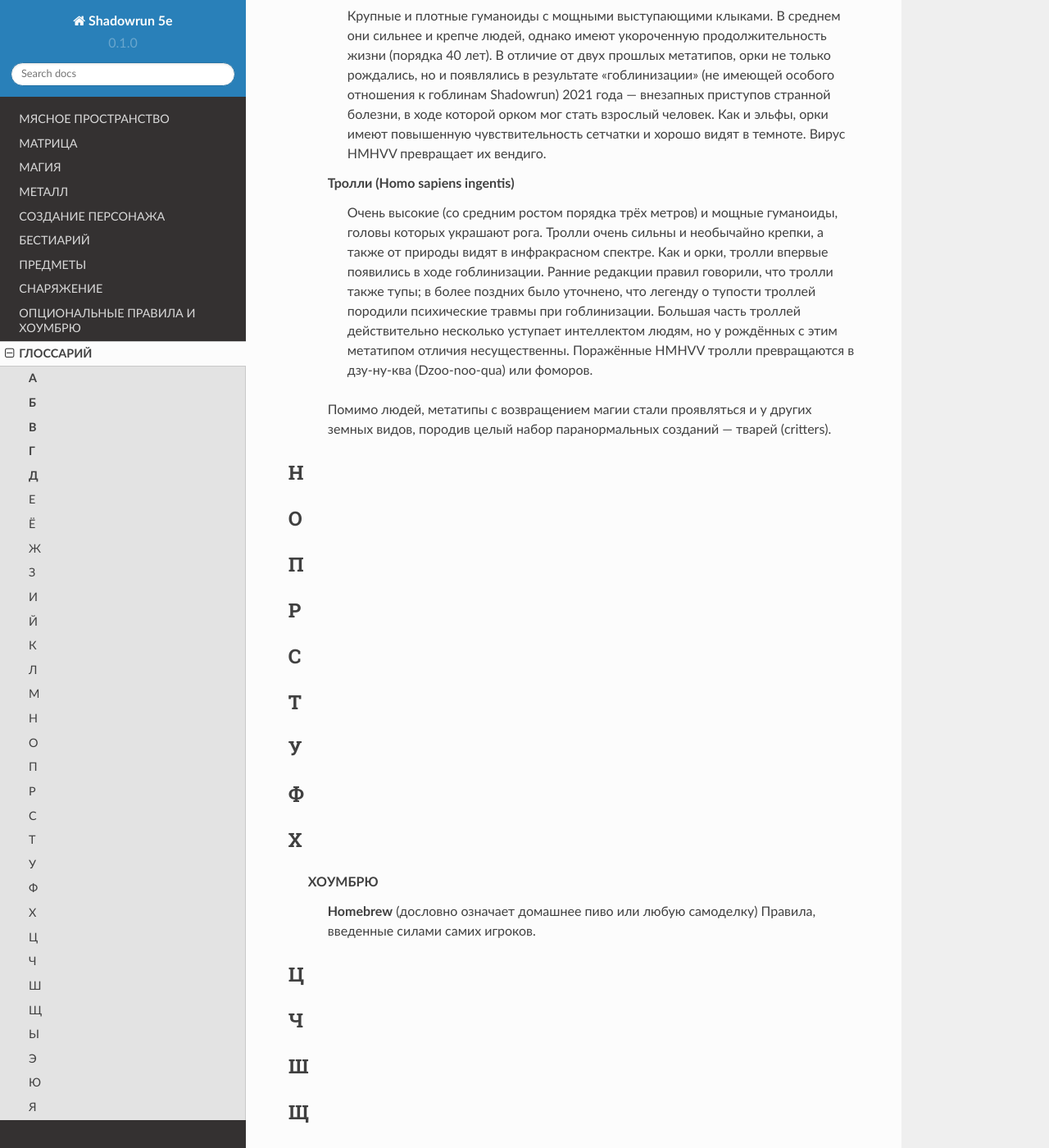
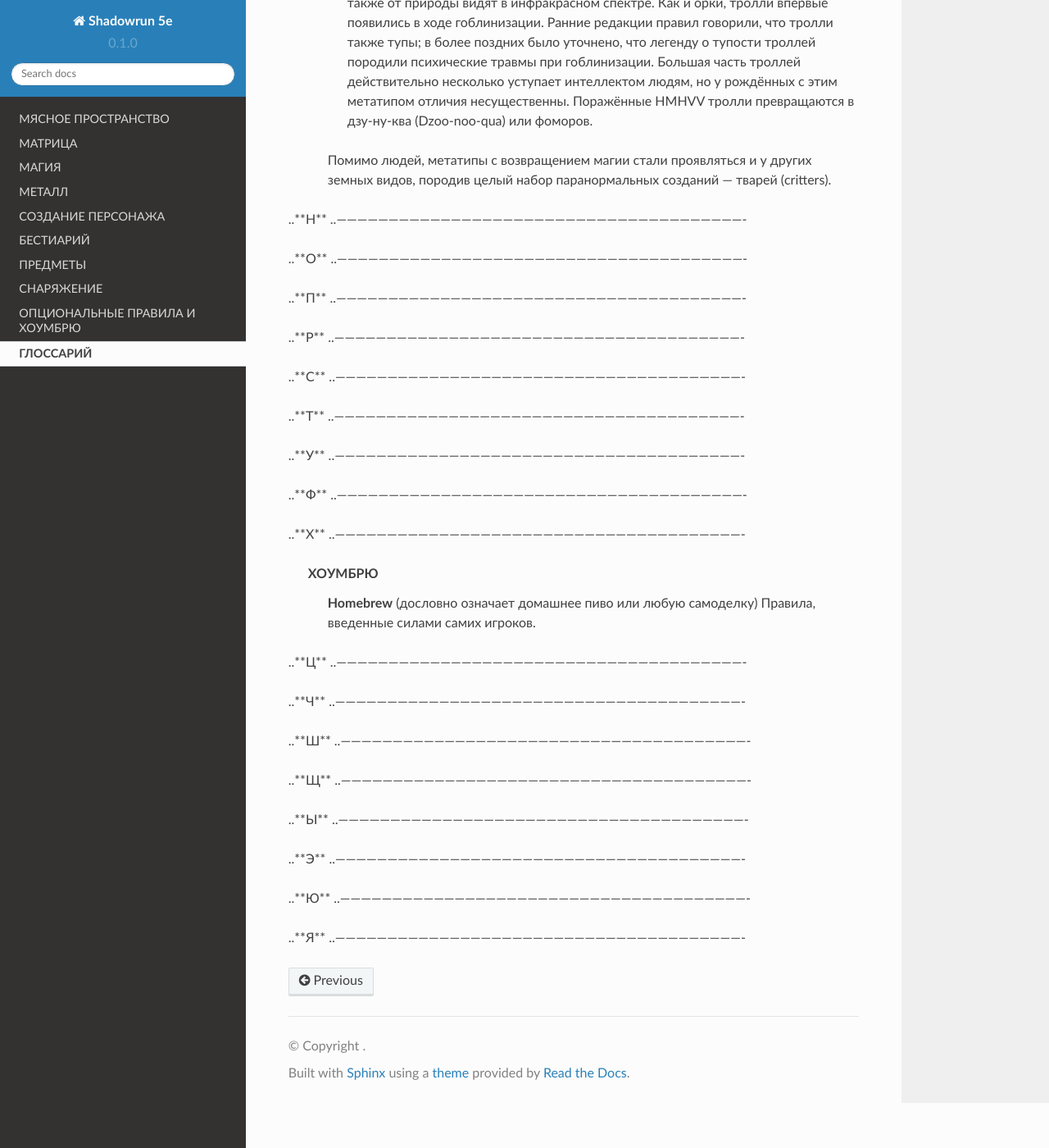
Before and after one commit to Ashokasundari/sr5e-docs, a Sphinx documentation site: the page built from docs/source/glossary.rst, in a window 1280 px wide and 1400 px high, scrolled down 2544 px. Shown: the whole window at 82% size. Built offline with Sphinx 7.4.7 and the Read the Docs theme 2.0.0, drawn with Linux system fonts in a browser that asks for light colours; some of the changed text lies outside the part shown.

Commit message:
Initial commit

```diff
--- a/docs/source/glossary.rst
+++ b/docs/source/glossary.rst
@@ -3,53 +3,52 @@
 
 .. glossary::
 
-**А**
-------------------------------------------------------------------------------------------------------------------------
+.. **А**
+.. ---------------------------------------------------------------------------------------------------------------------
 
 
-**Б**
-------------------------------------------------------------------------------------------------------------------------
+.. **Б**
+.. ---------------------------------------------------------------------------------------------------------------------
 
 
-**В**
-------------------------------------------------------------------------------------------------------------------------
+.. **В**
+.. ---------------------------------------------------------------------------------------------------------------------
 
 
-**Г**
-------------------------------------------------------------------------------------------------------------------------
+.. **Г**
+.. ----------------------------------------------------------------------------------------------------------------------
 
 
-
-**Д**
-------------------------------------------------------------------------------------------------------------------------
+..**Д**
+..----------------------------------------------------------------------------------------------------------------------
 
 
-Е
-------------------------------------------------------------------------------------------------------------------------
+..**Е**
+..----------------------------------------------------------------------------------------------------------------------
 
 
-Ё
-------------------------------------------------------------------------------------------------------------------------
+..**Ё**
+..----------------------------------------------------------------------------------------------------------------------
 
 
-Ж
-------------------------------------------------------------------------------------------------------------------------
+..**Ж**
+..----------------------------------------------------------------------------------------------------------------------
 
 
-З
-------------------------------------------------------------------------------------------------------------------------
+..**З**
+..----------------------------------------------------------------------------------------------------------------------
 
 
-И
-------------------------------------------------------------------------------------------------------------------------
+..**И**
+..----------------------------------------------------------------------------------------------------------------------
 
 
-Й
-------------------------------------------------------------------------------------------------------------------------
+..**Й**
+..----------------------------------------------------------------------------------------------------------------------
 
 
-К
-------------------------------------------------------------------------------------------------------------------------
+..**К**
+..----------------------------------------------------------------------------------------------------------------------
 
 
     КИБЕРПАНК
@@ -66,12 +65,12 @@
         и общества, грани между человеком и машиной, реальностью и виртуальностью.
 
 
-Л
-------------------------------------------------------------------------------------------------------------------------
+..**Л**
+..----------------------------------------------------------------------------------------------------------------------
 
 
-М
-------------------------------------------------------------------------------------------------------------------------
+..**М**
+..----------------------------------------------------------------------------------------------------------------------
 
 
     МЕТАЧЕЛОВЕК
@@ -133,40 +132,40 @@
         породив целый набор паранормальных созданий — тварей (critters).
 
 
-Н
-------------------------------------------------------------------------------------------------------------------------
+..**Н**
+..----------------------------------------------------------------------------------------------------------------------
 
 
-О
-------------------------------------------------------------------------------------------------------------------------
+..**О**
+..----------------------------------------------------------------------------------------------------------------------
 
 
-П
-------------------------------------------------------------------------------------------------------------------------
+..**П**
+..----------------------------------------------------------------------------------------------------------------------
 
 
-Р
-------------------------------------------------------------------------------------------------------------------------
+..**Р**
+..----------------------------------------------------------------------------------------------------------------------
 
 
-С
-------------------------------------------------------------------------------------------------------------------------
+..**С**
+..----------------------------------------------------------------------------------------------------------------------
 
 
-Т
-------------------------------------------------------------------------------------------------------------------------
+..**Т**
+..----------------------------------------------------------------------------------------------------------------------
 
 
-У
-------------------------------------------------------------------------------------------------------------------------
+..**У**
+..----------------------------------------------------------------------------------------------------------------------
 
 
-Ф
-------------------------------------------------------------------------------------------------------------------------
+..**Ф**
+..----------------------------------------------------------------------------------------------------------------------
 
 
-Х
-------------------------------------------------------------------------------------------------------------------------
+..**Х**
+..----------------------------------------------------------------------------------------------------------------------
 
 
     ХОУМБРЮ
@@ -174,33 +173,33 @@
         Правила, введенные силами самих игроков.
 
 
-Ц
-------------------------------------------------------------------------------------------------------------------------
+..**Ц**
+..----------------------------------------------------------------------------------------------------------------------
 
 
-Ч
-------------------------------------------------------------------------------------------------------------------------
+..**Ч**
+..----------------------------------------------------------------------------------------------------------------------
 
 
-Ш
-------------------------------------------------------------------------------------------------------------------------
+..**Ш**
+..----------------------------------------------------------------------------------------------------------------------
 
 
-Щ
-------------------------------------------------------------------------------------------------------------------------
+..**Щ**
+..----------------------------------------------------------------------------------------------------------------------
 
 
-Ы
-------------------------------------------------------------------------------------------------------------------------
+..**Ы**
+..----------------------------------------------------------------------------------------------------------------------
 
 
-Э
-------------------------------------------------------------------------------------------------------------------------
+..**Э**
+..----------------------------------------------------------------------------------------------------------------------
 
 
-Ю
-------------------------------------------------------------------------------------------------------------------------
+..**Ю**
+..----------------------------------------------------------------------------------------------------------------------
 
 
-Я
-------------------------------------------------------------------------------------------------------------------------
+..**Я**
+..----------------------------------------------------------------------------------------------------------------------
```
